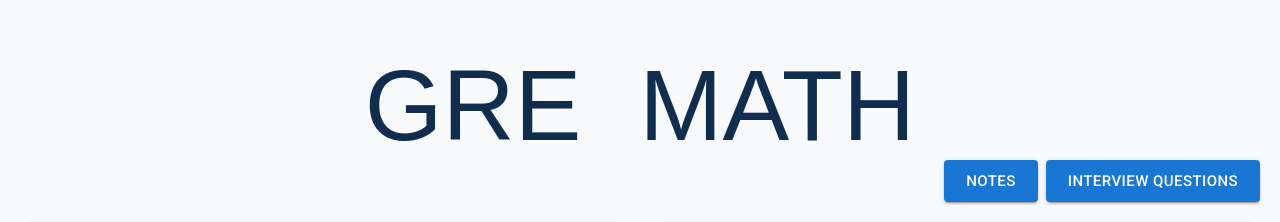
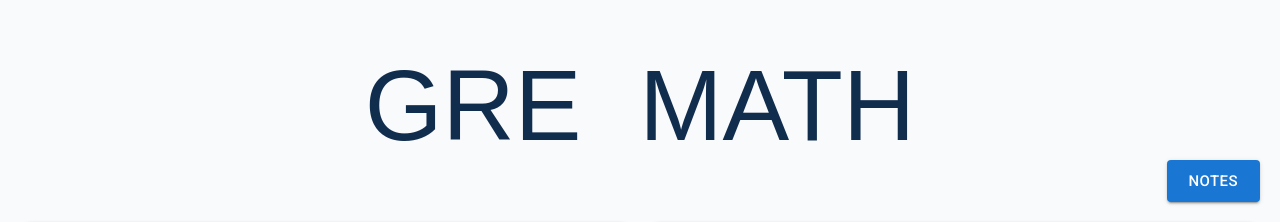
Before and after one commit to LetsTrie/gre-qbank, a React (Vite) app: page / in a window 1280 px wide. Shown: the top 222 px of the page. Built offline with nearby package versions, Linux system fonts and the light colour scheme; a web font is replaced by a local one.

Commit message:
Clean up dashboard.tsx by removing unused code
Removed commented-out code for Vocabulary link and Interview Questions button.

```diff
--- a/src/layouts/dashboard/dashboard.tsx
+++ b/src/layouts/dashboard/dashboard.tsx
@@ -20,20 +20,6 @@
           <Link to="/notes">
             <Button size="large" variant="contained">
               Notes
-            </Button>
-          </Link>
-        </Box>
-        {/* <Box ml={1} component="div" sx={{ display: "inline" }}>
-          <Link to="/vocabulary">
-            <Button size="large" variant="contained">
-              Vocabulary
-            </Button>
-          </Link>
-        </Box> */}
-        <Box ml={1} component="div" sx={{ display: "inline" }}>
-          <Link to="/interview-questions">
-            <Button size="large" variant="contained">
-              Interview Questions
             </Button>
           </Link>
         </Box>
```
